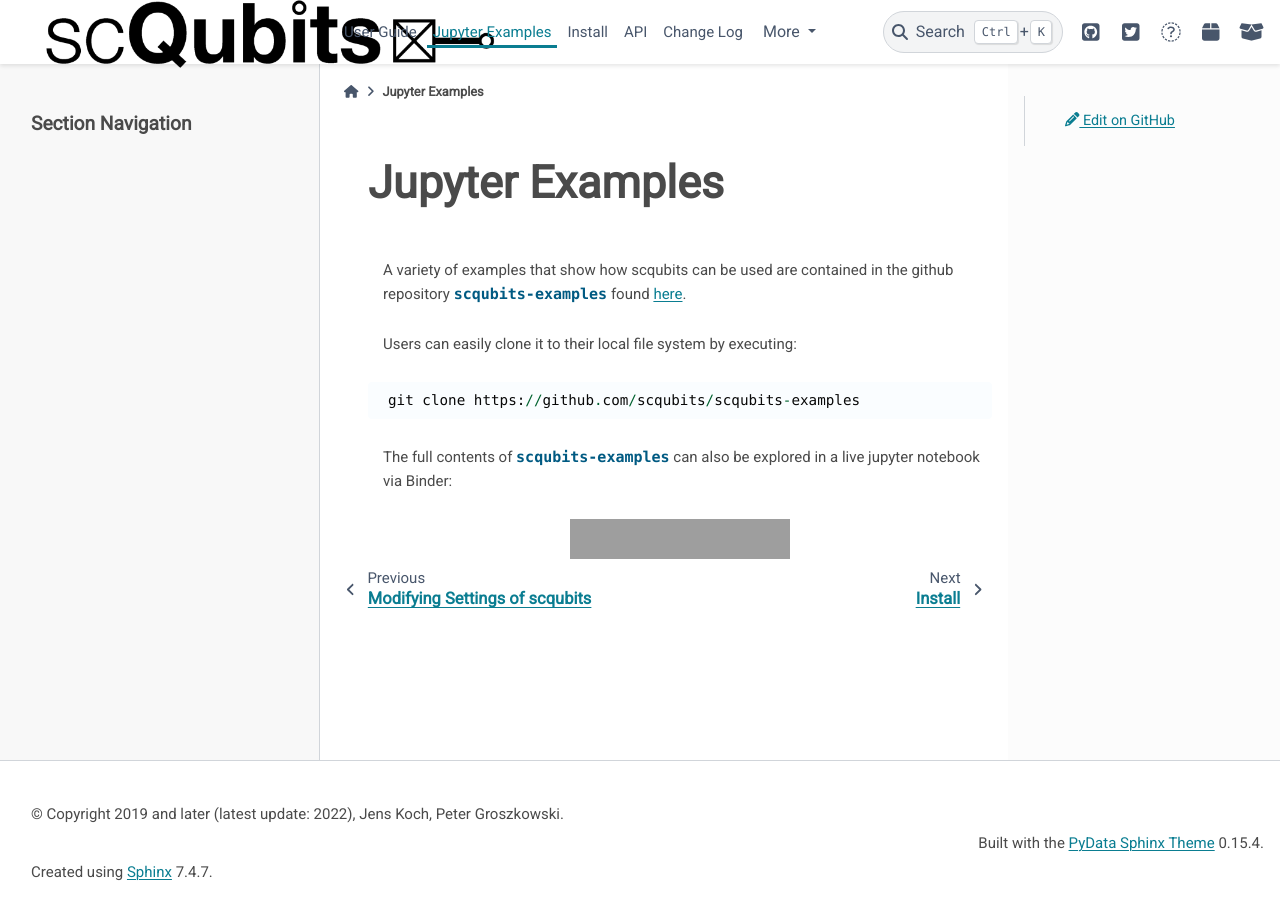
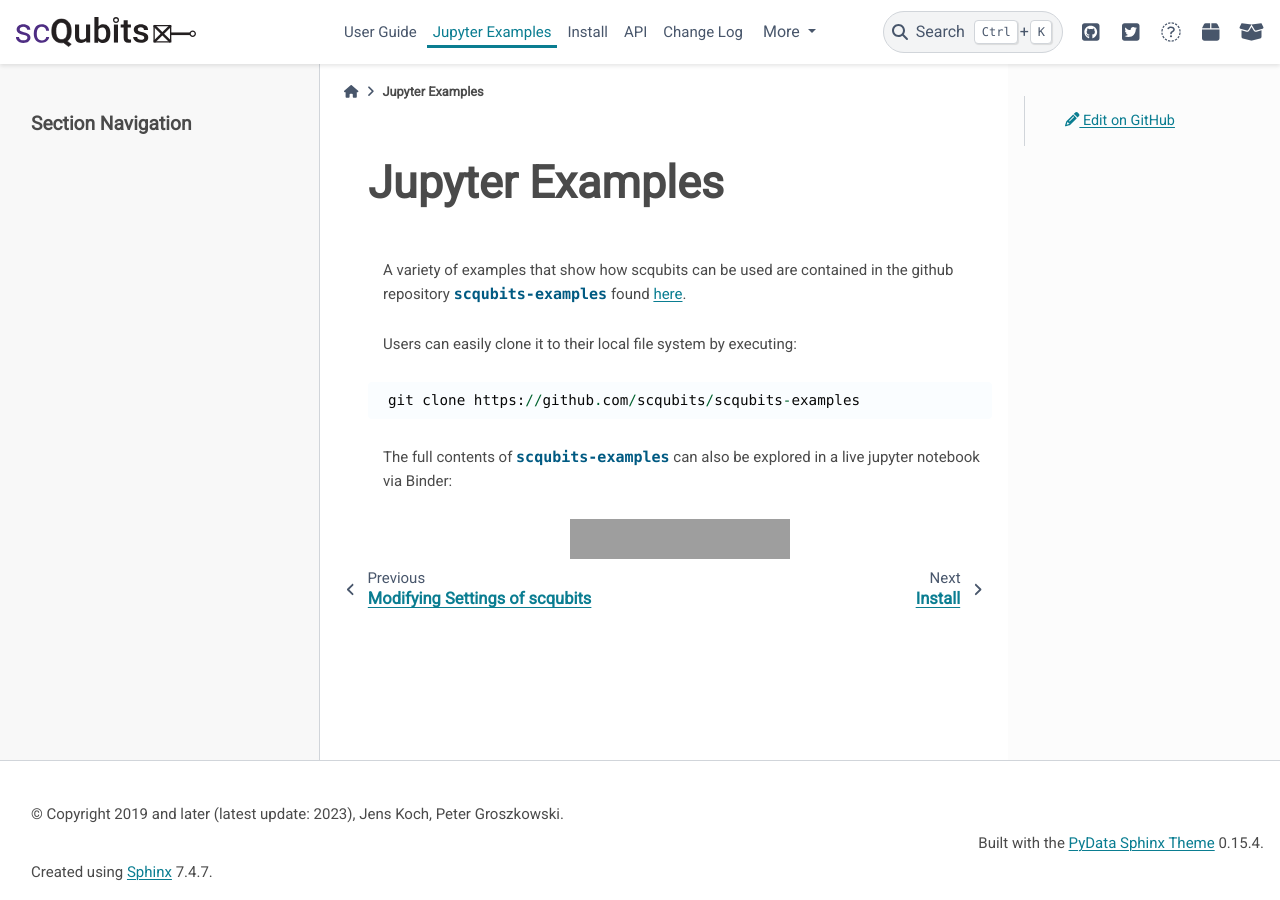
Before and after one commit to scqubits/scqubits-doc, a Sphinx documentation site: the page built from docs/source/example-notebooks.rst, in a window 1280 px wide. Built offline with Sphinx 7.4.7 and the PyData theme 0.15.4, drawn with Linux system fonts in a browser that asks for light colours; pages that are not in the unit, such as notebooks, are missing from menus; grey boxes are pictures that could not be loaded.

Commit message:
logo fix

```diff
--- a/docs/source/api-doc/_autosummary/scqubits.core.symbolic_circuit.parse_branch_parameters.rst
+++ /dev/null
@@ -1,6 +0,0 @@
-scqubits.core.symbolic\_circuit.parse\_branch\_parameters
-=========================================================
-
-.. currentmodule:: scqubits.core.symbolic_circuit
-
-.. autofunction:: parse_branch_parameters
--- a/docs/source/api-doc/_autosummary/scqubits.core.symbolic_circuit.process_word.rst
+++ /dev/null
@@ -1,6 +0,0 @@
-scqubits.core.symbolic\_circuit.process\_word
-=============================================
-
-.. currentmodule:: scqubits.core.symbolic_circuit
-
-.. autofunction:: process_word
--- a/docs/source/conf.py
+++ b/docs/source/conf.py
@@ -15,10 +15,11 @@ import scqubits
 # -- Project information -----------------------------------------------------
 
 project = "scqubits"
-copyright = "2019 and later (latest update: 2022), Jens Koch, Peter Groszkowski"
+copyright = "2019 and later (latest update: 2023), Jens Koch, Peter Groszkowski"
 author = "Jens Koch, Peter Groszkowski"
 
 import pydata_sphinx_theme
+
 html_theme = "pydata_sphinx_theme"
 
 # -- General configuration ---------------------------------------------------
@@ -73,18 +74,31 @@ templates_path = ["_templates"]
 # List of patterns, relative to source directory, that match files and
 # directories to ignore when looking for source files.
 # This pattern also affects html_static_path and html_extra_path.
-exclude_patterns = ["_build", "_templates", "tmp", "**.ipynb_checkpoints", "Thumbs.db", ".DS_Store"]
+exclude_patterns = [
+    "_build",
+    "_templates",
+    "tmp",
+    "**.ipynb_checkpoints",
+    "Thumbs.db",
+    ".DS_Store",
+]
 
 autosummary_generate = True
 
-html_logo = "./logo/scqubits-logo4.png"
-html_favicon = "./logo/scqubits-logo-icon.png"
+# Add any paths that contain custom static files (such as style sheets) here,
+# relative to this directory. They are copied after the builtin static files,
+# so a file named "default.css" will overwrite the builtin "default.css".
+html_static_path = ["_static"]
+html_css_files = ["theme_overrides.css", "pygments.css"]
+
+html_logo = "./_static/scqubits-logo.svg"
+html_favicon = "./_static/scqubits-logo-icon.png"
 
 # Add any paths that contain custom themes here, relative to this directory.
 
 # The name for this set of Sphinx documents.  If None, it defaults to
 # "<project> v<release> documentation".
-html_title = "scqubits Documentation"
+html_title = "scqubits documentation"
 
 # A shorter title for the navigation bar.  Default is the same as html_title.
 html_short_title = "scqubits"
@@ -94,10 +108,15 @@ html_context = {
     "github_repo": "scqubits-doc",
     "github_version": "rtd",
     "doc_path": "docs/source",
-    "default_mode": "light"
+    "default_mode": "light",
 }
 
 html_theme_options = {
+    "logo": {
+        "alt_text": "scqubits logo",
+        "image_light": "scqubits-logo.svg",
+        "image_dark": "scqubits-logo.svg",
+    },
     "github_url": "https://github.com/scqubits/scqubits",
     "twitter_url": "https://twitter.com/scqubits",
     "icon_links": [
@@ -121,7 +140,7 @@ html_theme_options = {
     "navbar_start": ["navbar-logo"],
     "navbar_end": ["navbar-icon-links"],
     "navigation_depth": 2,
-    "collapse_navigation": True
+    "collapse_navigation": True,
 }
 
 html_sidebars = {
@@ -130,7 +149,7 @@ html_sidebars = {
         "sidebar-nav-bs",
         "custom-template",
     ],  # This ensures we test for custom sidebars
-    "demo/no-sidebar": [],  # Test what page looks like with no sidebar items
+    "demo/no-sidebar": [],
 }
 
 highlight_language = "python"
@@ -163,9 +182,3 @@ nbsphinx_prompt_width = "0ex"
 nbsphinx_codecell_lexer = "ipython3"
 # The following only to be enabled for debugging purposes
 # nbsphinx_allow_errors = True
-
-# Add any paths that contain custom static files (such as style sheets) here,
-# relative to this directory. They are copied after the builtin static files,
-# so a file named "default.css" will overwrite the builtin "default.css".
-html_static_path = ["_static"]
-html_css_files = ["theme_overrides.css", "pygments.css"]
```
Also changed, not shown: docs/source/api-doc/_autosummary/scqubits.core.symbolic_circuit.Branch.rst (deleted, +0 -24 lines), docs/source/api-doc/_autosummary/scqubits.core.symbolic_circuit.Node.rst (deleted, +0 -22 lines), docs/source/api-doc/_autosummary/scqubits.core.symbolic_circuit.SymbolicCircuit.rst (deleted, +0 -36 lines), docs/source/api-doc/_autosummary/scqubits.core.symbolic_circuit.rst (deleted, +0 -32 lines), docs/source/_static/scqubits-logo-icon.png (renamed from docs/source/logo/scqubits-logo-icon.png), docs/source/_static/scqubits-logo.svg (added), docs/source/logo/scqubits-logo4.png (deleted), 1 other file.
